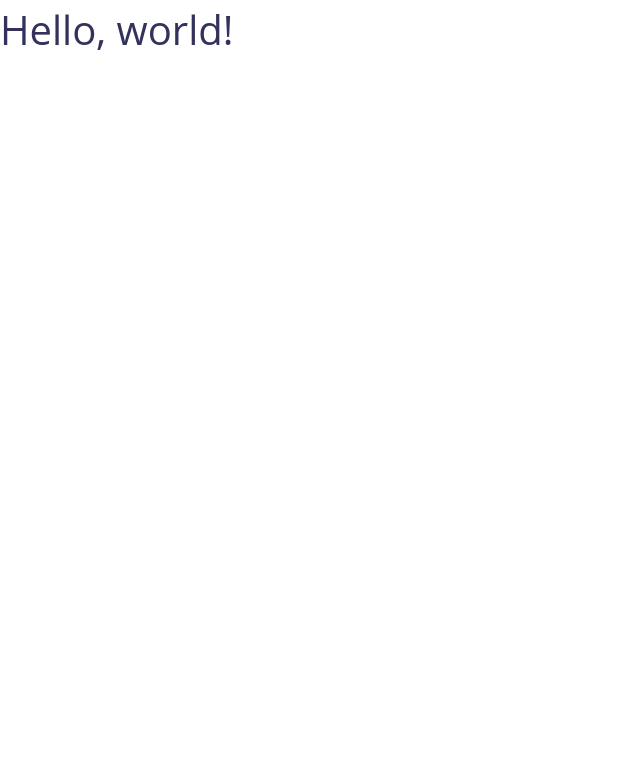
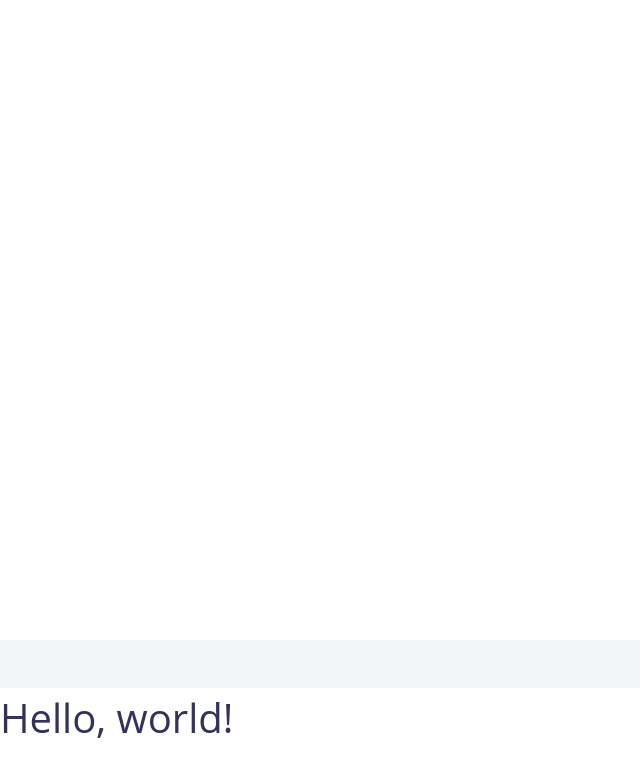
Before and after one commit to andreagrance30/Responsive-personal-porfolio, a plain HTML site: page index.html in a window 1280 px wide. Shown: the whole page, without its empty margins (0-640 px from the left). Drawn offline with nearby package versions, Linux system fonts and the light colour scheme.

Commit message:
outline ready

```diff
--- a/index.html
+++ b/index.html
@@ -18,6 +18,55 @@
     <title>Andrea Salinas</title>
   </head>
   <body>
+ <!----------------------HEADER------------------>
+ <header class="header">
+
+
+ </header>
+
+<!---================= MAIN   ====================---->
+<main>
+
+<!----------------------HOME------------------>
+ <section class="home section" id="home">
+
+ </section>
+
+<!----------------------ABOUT ME------------------>
+<section class="about section" id="about">
+
+</section>
+<!----------------------QUALIFICATIONS (Skills and Experience)------------------>
+       <section class="qualification section" id="qualification">
+
+
+       </section>
+
+<!----------------------PORTFOLIO------------------>
+
+<section class="portfolio section" id="portfolio">
+
+
+</section>
+<!----------------------CONTACT US------------------>
+       <section class="contact section" id="contact">
+
+       </section>
+
+
+<!----------------------FOOTER------------------>
+</main>
+<footer class="footer">
+
+</footer>
+
+
+
+
+
+
+
+
     <h1>Hello, world!</h1>
 
     <!-- Optional JavaScript; choose one of the two! -->
```
